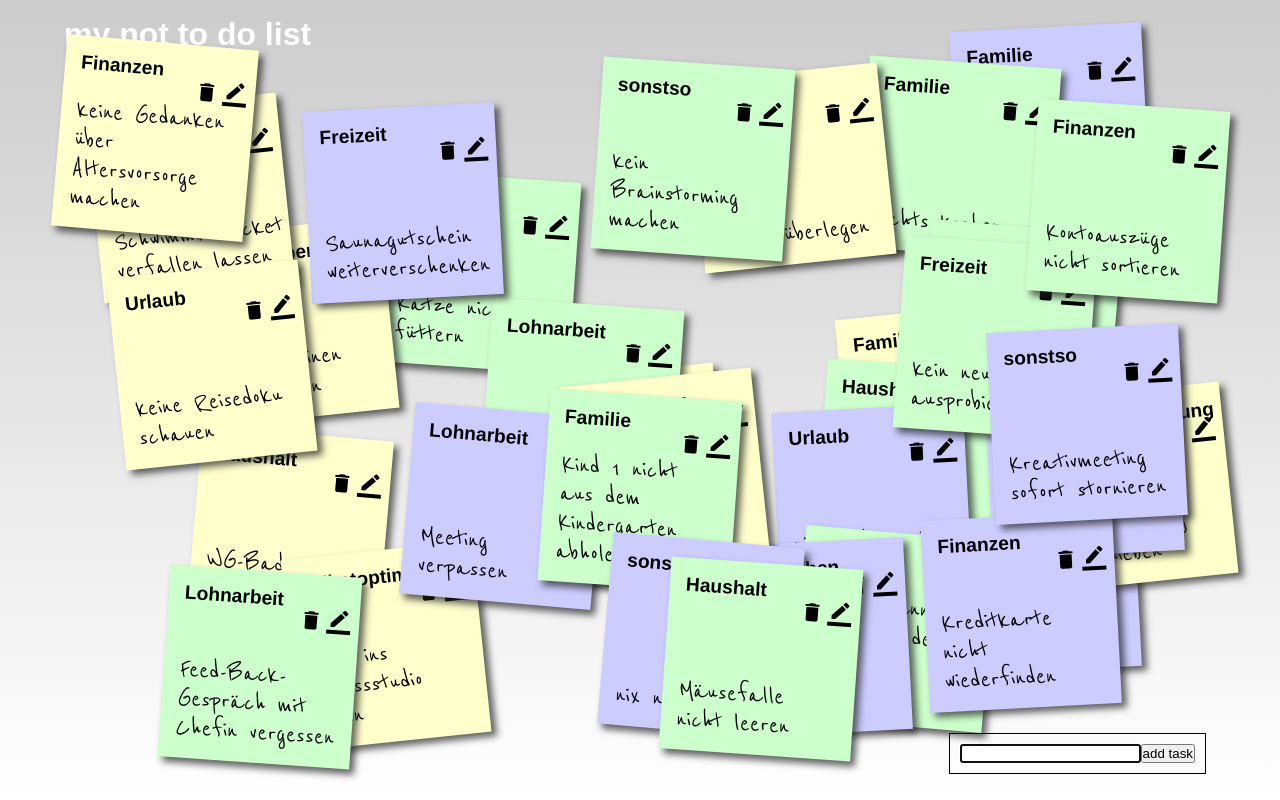
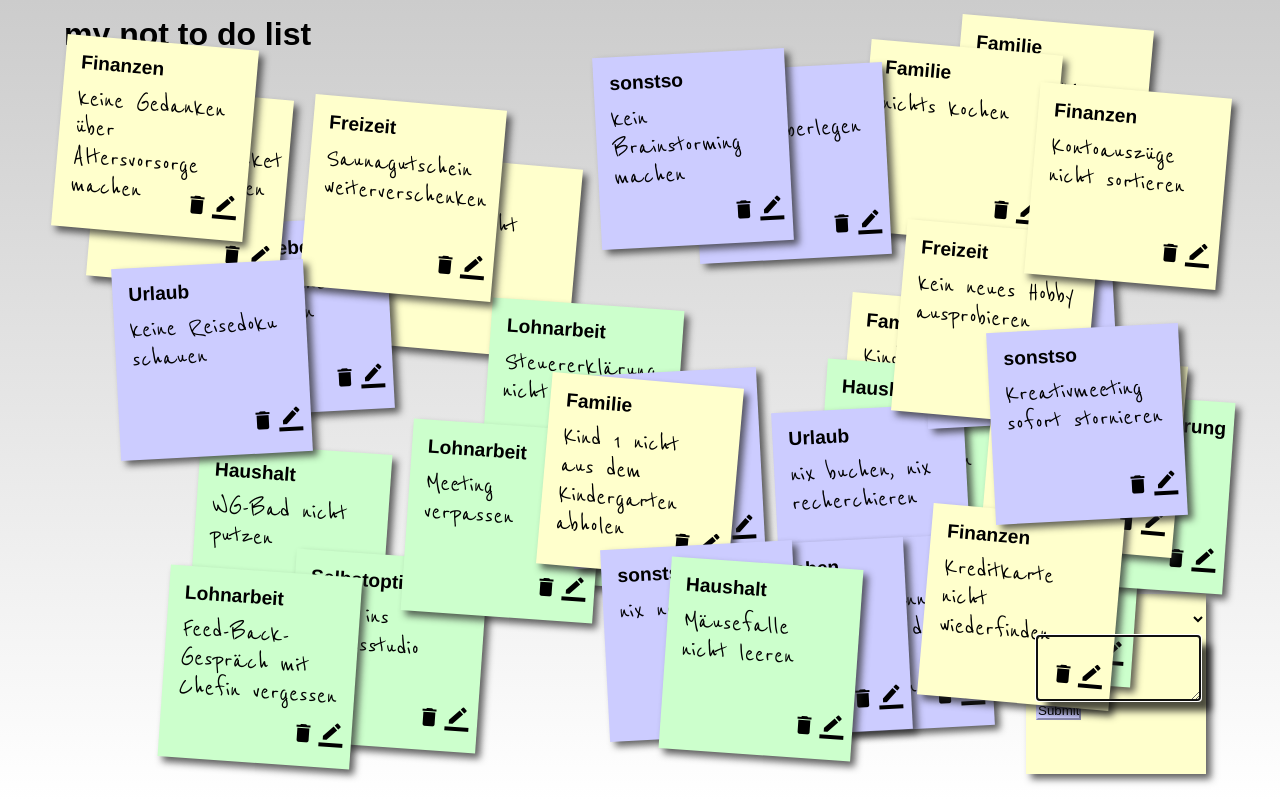
Before and after one commit to AnneQuinkenstein/list, a React (Create React App) app: page / in a window 1280 px wide. Built offline with nearby package versions, Linux system fonts and the light colour scheme.

Commit message:
changed add node

```diff
--- a/src/App.css
+++ b/src/App.css
@@ -1,111 +1,140 @@
-*{
-  margin:0;
-  padding:0;
+* {
+  margin: 0;
+  padding: 0;
 }
 
-body{
-  font-family:arial,sans-serif;
-  font-size:100%;
+body {
+  font-family: arial, sans-serif;
+  font-size: 100%;
+  background: -webkit-gradient(linear, left top, left bottom, from(#ccc), to(#fff));
   background: linear-gradient(#ccc, #fff);
-  color:#fff;
+  color: black;
   height: 100vh;
 }
 
-.tasksList{
-  overflow:hidden;
-  padding:3em;
+.title {
+  position: absolute;
+  top: 2vh;
+  left: 5vw;
 }
 
-.tasksList div{
-  position: absolute;
-  margin:1em;
-  float:left;
+.tasksList {
+  overflow: hidden;
+  padding: 3em;
 }
 
-.tasksList div h2{
-  font-size:120%;
-  font-weight:bold;
-  padding-bottom:10px;
+.tasksList .green a {
+  -o-transform: rotate(4deg);
+  -webkit-transform: rotate(4deg);
+  -moz-transform: rotate(4deg);
+  position: relative;
+  top: 5px;
+  background: #cfc;
 }
 
-.tasksList div p, .tasksList div p input{
-  font-family:"Reenie Beanie",arial,sans-serif;
-  font-size:180%;
+.tasksList .purple a {
+  -o-transform: rotate(-3deg);
+  -webkit-transform: rotate(-3deg);
+  -moz-transform: rotate(-3deg);
+  position: relative;
+  top: -5px;
+  background: #ccf;
 }
 
-.tasksList div a{
-  text-decoration:none;
-  color:#000;
-  background:#ffc;
-  display:flex;
-  flex-direction: column;
-  justify-content: space-evenly;
-  height:10em;
-  width:10em;
-  padding:1em;
-  -moz-box-shadow:5px 5px 7px rgba(33,33,33,1);
-  -webkit-box-shadow: 5px 5px 7px rgba(33,33,33,.7);
-  box-shadow: 5px 5px 7px rgba(33,33,33,.7);
-  -moz-transition:-moz-transform .15s linear;
-  -o-transition:-o-transform .15s linear;
-  -webkit-transition:-webkit-transform .15s linear;
+.tasksList .yellow a {
+  -o-transform: rotate(5deg);
+  -webkit-transform: rotate(5deg);
+  -moz-transform: rotate(5deg);
+  position: relative;
+  top: -10px;
 }
 
-.tasksList div a{
-  display: flex;
-  flex-direction: column;
-  justify-content: space-between;
-  -webkit-transform:rotate(-6deg);
-  -o-transform:rotate(-6deg);
-  -moz-transform:rotate(-6deg);
+.tasksList div {
+  position: absolute;
+  margin: 1em;
+  float: left;
 }
 
-.tasksList div:nth-child(even) a{
-  -o-transform:rotate(4deg);
-  -webkit-transform:rotate(4deg);
-  -moz-transform:rotate(4deg);
-  position:relative;
-  top:5px;
-  background:#cfc;
+.tasksList div a {
+  text-decoration: none;
+  color: #000;
+  background: #ffc;
+  display: -webkit-box;
+  display: -ms-flexbox;
+  display: flex;
+  -webkit-box-orient: vertical;
+  -webkit-box-direction: normal;
+      -ms-flex-direction: column;
+          flex-direction: column;
+  -webkit-box-pack: start;
+      -ms-flex-pack: start;
+          justify-content: flex-start;
+  height: 10em;
+  width: 10em;
+  padding: 1em;
+  -webkit-box-shadow: 5px 5px 7px rgba(33, 33, 33, 0.7);
+          box-shadow: 5px 5px 7px rgba(33, 33, 33, 0.7);
+  -webkit-transition: -webkit-transform 0.15s linear;
+  transition: -webkit-transform 0.15s linear;
+  transition: transform 0.15s linear;
+  transition: transform 0.15s linear, -webkit-transform 0.15s linear;
 }
 
-.tasksList div:nth-child(3n) a{
-  -o-transform:rotate(-3deg);
-  -webkit-transform:rotate(-3deg);
-  -moz-transform:rotate(-3deg);
-  position:relative;
-  top:-5px;
-  background:#ccf;
-}
-
-.tasksList div:nth-child(5n) a{
-  -o-transform:rotate(5deg);
-  -webkit-transform:rotate(5deg);
-  -moz-transform:rotate(5deg);
-  position:relative;
-  top:-10px;
-}
-
-.tasksList div a:active,.tasksList div a:focus{
-  -moz-box-shadow:10px 10px 7px rgba(0,0,0,.7);
-  -webkit-box-shadow: 10px 10px 7px rgba(0,0,0,.7);
-  box-shadow:10px 10px 7px rgba(0,0,0,.7);
+.tasksList div a:active {
+  -webkit-box-shadow: 10px 10px 7px rgba(0, 0, 0, 0.7);
+  box-shadow: 10px 10px 7px rgba(0, 0, 0, 0.7);
   -webkit-transform: scale(1.25);
   -moz-transform: scale(1.25);
   -o-transform: scale(1.25);
-  position:relative;
+  position: relative;
   z-index: 500;
   cursor: pointer;
 }
 
-.tasksList div a .button{
-  display: flex;
-  justify-content: flex-end;
-  width: 80%;
+.tasksList div a:focus {
+  -webkit-box-shadow: 10px 10px 7px rgba(0, 0, 0, 0.7);
+  box-shadow: 10px 10px 7px rgba(0, 0, 0, 0.7);
+  -webkit-transform: scale(1.25);
+  -moz-transform: scale(1.25);
+  -o-transform: scale(1.25);
+  position: relative;
+  z-index: 500;
+  cursor: pointer;
 }
 
+.tasksList div a h2 {
+  font-size: 120%;
+  font-weight: bold;
+  padding-bottom: 10px;
+}
 
-.tasksList div a button{
+.tasksList div a p {
+  font-family: "Reenie Beanie", arial, sans-serif;
+  font-size: 180%;
+}
+
+.tasksList div a textarea {
+  font-family: "Reenie Beanie", arial, sans-serif;
+  font-size: 100%;
+  position: absolute;
+  top: 25%;
+  width: 85%;
+  height: 70%;
+  background: transparent;
+}
+
+.tasksList div a .button {
+  display: -webkit-box;
+  display: -ms-flexbox;
+  display: flex;
+  -webkit-box-pack: end;
+      -ms-flex-pack: end;
+          justify-content: flex-end;
+  width: 80%;
+  bottom: 0;
+}
+
+.tasksList div a .button button {
   background-color: transparent;
   border-color: transparent;
 }
@@ -117,32 +146,93 @@ body{
 .singleTask-enter {
   opacity: 0;
 }
+
 .singleTask-enter-active {
   opacity: 1;
+  -webkit-transition: -webkit-transform 1000ms ease-in-out;
+  transition: -webkit-transform 1000ms ease-in-out;
   transition: transform 1000ms ease-in-out;
+  transition: transform 1000ms ease-in-out, -webkit-transform 1000ms ease-in-out;
 }
+
 .singleTask-exit {
   opacity: 1;
 }
+
 .singleTask-exit-active {
   opacity: 0;
+  -webkit-transition: -webkit-transform 1000ms ease-in;
+  transition: -webkit-transform 1000ms ease-in;
   transition: transform 1000ms ease-in;
+  transition: transform 1000ms ease-in, -webkit-transform 1000ms ease-in;
 }
-
-.title{
-  position: absolute;
-  top: 2vh;
-  left: 5vw;
-}
-
 
 .addTask {
   position: absolute;
   bottom: 2vh;
   right: 5vw;
   display: inline-block;
-  border: 0.02px solid black;
+  background: #ffc;
+  height: 10em;
+  width: 10em;
   margin: 10px;
   padding: 10px;
-  min-width: 200px;
+  -webkit-box-shadow: 5px 5px 7px rgba(33, 33, 33, 0.7);
+          box-shadow: 5px 5px 7px rgba(33, 33, 33, 0.7);
+  -webkit-transition: -webkit-transform 0.15s linear;
+  transition: -webkit-transform 0.15s linear;
+  transition: transform 0.15s linear;
+  transition: transform 0.15s linear, -webkit-transform 0.15s linear;
 }
+
+.addTask form select {
+  font-size: 100%;
+  font-weight: bold;
+  padding-bottom: 10px;
+  background: transparent;
+  border-color: transparent;
+  width: 107%;
+}
+
+.addTask form textarea {
+  text-decoration: none;
+  color: #000;
+  display: -webkit-box;
+  display: -ms-flexbox;
+  display: flex;
+  -webkit-box-orient: vertical;
+  -webkit-box-direction: normal;
+      -ms-flex-direction: column;
+          flex-direction: column;
+  -webkit-box-pack: start;
+      -ms-flex-pack: start;
+          justify-content: flex-start;
+  padding: 1em;
+  font-family: "Reenie Beanie", arial, sans-serif;
+  font-size: 100%;
+  width: 82%;
+  background: transparent;
+  border: 1px solid brown;
+}
+
+.addTask form textarea:active {
+  -webkit-box-shadow: 10px 10px 7px rgba(0, 0, 0, 0.7);
+  box-shadow: 10px 10px 7px rgba(0, 0, 0, 0.7);
+  position: relative;
+  z-index: 500;
+  cursor: pointer;
+}
+
+.addTask form textarea:focus {
+  -webkit-box-shadow: 10px 10px 7px rgba(0, 0, 0, 0.7);
+  box-shadow: 10px 10px 7px rgba(0, 0, 0, 0.7);
+  position: relative;
+  z-index: 500;
+  cursor: pointer;
+}
+
+.addTask form input {
+  background-color: #ccf;
+  border-color: #ccf;
+}
+/*# sourceMappingURL=App.css.map */
--- a/src/App.js
+++ b/src/App.js
@@ -1,11 +1,10 @@
-import React, { useEffect, useState } from 'react';
-import './App.css';
-import Task from './components/Task';
-import AddTask from './components/AddTask';
-import { v4 as uuidv4 } from 'uuid';
-import { CSSTransition, TransitionGroup } from 'react-transition-group';
+import React, { useEffect, useState } from "react";
+import "./App.css";
+import Task from "./components/Task";
+import AddTask from "./components/AddTask";
+import { v4 as uuidv4 } from "uuid";
+import { CSSTransition, TransitionGroup } from "react-transition-group";
 import data from "./components/data";
-
 
 const App = () => {
   const [tasks, setTasks] = useState(null);
@@ -19,38 +18,37 @@ const App = () => {
 
   useEffect(() => {
     setTasks(data);
-  });
+  }, []);
 
   //delete Task in <Task>
-  const handleClick = (id) => {
-    setTasks(tasks.filter(task => (task.id !== id)))
-  }
+  const handleDelete = (id) => {
+    setTasks(tasks.filter((task) => task.id !== id));
+  };
 
   //add Task in <AddTask>
-  const addTask = (name) => {
-    setTasks([...tasks, { id: uuidv4(), name: name }])
-  }
+  const addTask = (name, selection) => {
+    setTasks([...tasks, { id: uuidv4(), name: name, cathegory: selection }]);
+  };
 
   //edit Task in <Task>
   const editName = (name, index) => {
     tasks[index].name = name;
-    setTasks((prevState => [
-      ...prevState]))
-  }
+    setTasks((prevState) => [...prevState]);
+  };
+
+  const cathegories= tasks && tasks.map(task => task.cathegory)
+  const uniqueCathegories = [...new Set(cathegories)];
 
   return (
     <div className="App">
       <h1 className="title">my not to do list</h1>
-      <TransitionGroup className='tasksList'>
-        {tasks && tasks.map((task, index) =>
-          <CSSTransition
-            key={task.id}
-            timeout={1000}
-            classNames='singleTask'
-          >
+      <TransitionGroup className="tasksList">
+        {tasks &&
+          tasks.map((task, index) => (
+            <CSSTransition key={task.id} timeout={1000} classNames="singleTask">
               <Task
                 editName={editName}
-              handleClick={handleClick}
+                handleDelete={handleDelete}
                 taskName={task.name}
                 taskCathegory={task.cathegory}
                 key={task.id}
@@ -59,11 +57,11 @@ const App = () => {
                 listLength={tasks.length}
               />
             </CSSTransition>
-        )}
+          ))}
       </TransitionGroup>
-      <AddTask addTask={addTask} />
+      {uniqueCathegories && <AddTask addTask={addTask} uniqueCathegories={uniqueCathegories} />}
     </div>
   );
-}
+};
 
 export default App;
--- /dev/null
+++ b/src/App.scss
@@ -0,0 +1,190 @@
+* {
+  margin: 0;
+  padding: 0;
+}
+
+body {
+  font-family: arial, sans-serif;
+  font-size: 100%;
+  background: linear-gradient(#ccc, #fff);
+  color: black;
+  height: 100vh;
+}
+
+.title {
+  position: absolute;
+  top: 2vh;
+  left: 5vw;
+}
+
+.tasksList {
+  overflow: hidden;
+  padding: 3em;
+  .green a {
+    -o-transform: rotate(4deg);
+    -webkit-transform: rotate(4deg);
+    -moz-transform: rotate(4deg);
+    position: relative;
+    top: 5px;
+    background: #cfc;
+  }
+  .purple a {
+    -o-transform: rotate(-3deg);
+    -webkit-transform: rotate(-3deg);
+    -moz-transform: rotate(-3deg);
+    position: relative;
+    top: -5px;
+    background: #ccf;
+  }
+  .yellow a {
+    -o-transform: rotate(5deg);
+    -webkit-transform: rotate(5deg);
+    -moz-transform: rotate(5deg);
+    position: relative;
+    top: -10px;
+  }
+  div {
+    position: absolute;
+    margin: 1em;
+    float: left;
+    a {
+      text-decoration: none;
+      color: #000;
+      background: #ffc;
+      display: flex;
+      flex-direction: column;
+      justify-content: flex-start;
+      height: 10em;
+      width: 10em;
+      padding: 1em;
+      box-shadow: 5px 5px 7px rgba(33, 33, 33, 0.7);
+      transition: transform 0.15s linear;
+      &:active {
+        -moz-box-shadow: 10px 10px 7px rgba(0, 0, 0, 0.7);
+        -webkit-box-shadow: 10px 10px 7px rgba(0, 0, 0, 0.7);
+        box-shadow: 10px 10px 7px rgba(0, 0, 0, 0.7);
+        -webkit-transform: scale(1.25);
+        -moz-transform: scale(1.25);
+        -o-transform: scale(1.25);
+        position: relative;
+        z-index: 500;
+        cursor: pointer;
+      }
+      &:focus {
+        -moz-box-shadow: 10px 10px 7px rgba(0, 0, 0, 0.7);
+        -webkit-box-shadow: 10px 10px 7px rgba(0, 0, 0, 0.7);
+        box-shadow: 10px 10px 7px rgba(0, 0, 0, 0.7);
+        -webkit-transform: scale(1.25);
+        -moz-transform: scale(1.25);
+        -o-transform: scale(1.25);
+        position: relative;
+        z-index: 500;
+        cursor: pointer;
+      }
+      h2 {
+        font-size: 120%;
+        font-weight: bold;
+        padding-bottom: 10px;
+      }
+      p {
+        font-family: "Reenie Beanie", arial, sans-serif;
+        font-size: 180%;
+      }
+      textarea {
+        font-family: "Reenie Beanie", arial, sans-serif;
+        font-size: 100%;
+        position: absolute;
+        top: 25%;
+        width: 85%;
+        height: 70%;
+        background: transparent;
+      }
+      .button {
+        display: flex;
+        justify-content: flex-end;
+        width: 80%;
+        bottom: 0;
+        button {
+          background-color: transparent;
+          border-color: transparent;
+        }
+      }
+    }
+  }
+}
+
+.hidden {
+  display: none;
+}
+
+.singleTask-enter {
+  opacity: 0;
+}
+.singleTask-enter-active {
+  opacity: 1;
+  transition: transform 1000ms ease-in-out;
+}
+.singleTask-exit {
+  opacity: 1;
+}
+.singleTask-exit-active {
+  opacity: 0;
+  transition: transform 1000ms ease-in;
+}
+
+.addTask {
+  position: absolute;
+  bottom: 2vh;
+  right: 5vw;
+  display: inline-block;
+  background: #ffc;
+  height: 10em;
+  width: 10em;
+  margin: 10px;
+  padding: 10px;
+  box-shadow: 5px 5px 7px rgba(33, 33, 33, 0.7);
+  transition: transform 0.15s linear;
+  form {
+    select {
+      font-size: 100%;
+      font-weight: bold;
+      padding-bottom: 10px;
+      background: transparent;
+      border-color: transparent;
+      width: 107%;
+    }
+    textarea {
+      text-decoration: none;
+      color: #000;
+      display: flex;
+      flex-direction: column;
+      justify-content: flex-start;
+      padding: 1em;
+      font-family: "Reenie Beanie", arial, sans-serif;
+      font-size: 100%;
+      width: 82%;
+      background: transparent;
+      border: 1px solid brown;
+      &:active {
+        -moz-box-shadow: 10px 10px 7px rgba(0, 0, 0, 0.7);
+        -webkit-box-shadow: 10px 10px 7px rgba(0, 0, 0, 0.7);
+        box-shadow: 10px 10px 7px rgba(0, 0, 0, 0.7);
+        position: relative;
+        z-index: 500;
+        cursor: pointer;
+      }
+      &:focus {
+        -moz-box-shadow: 10px 10px 7px rgba(0, 0, 0, 0.7);
+        -webkit-box-shadow: 10px 10px 7px rgba(0, 0, 0, 0.7);
+        box-shadow: 10px 10px 7px rgba(0, 0, 0, 0.7);
+        position: relative;
+        z-index: 500;
+        cursor: pointer;
+      }
+    }
+    input {
+      background-color: #ccf;
+      border-color: #ccf;
+    }
+  }
+}
--- a/src/components/AddTask.js
+++ b/src/components/AddTask.js
@@ -1,24 +1,47 @@
-import React, { useState } from 'react';
+import React, { useState } from "react";
 
-const AddTask = ({ addTask }) => {
+const AddTask = ({ addTask, uniqueCathegories }) => {
 
-    const [name, setName]= useState('')
+  const [name, setName] = useState("");
+  const [selection, setSelection] = useState("");
 
-    const handleChange = (e) => {
-        setName(e.target.value);
-    }
+  const handleChange = (e) => {
+    setName(e.target.value);
+  };
 
-    const handleSubmit = (name) => {
-        addTask(name);
-        setName(' ');
-    }
+  const handleSubmit = (event) => {
+    addTask(name, selection);
+    setName(" ");
+    event.preventDefault();
+  };
 
-    return(
-        <div className='addTask'>
-            <input onChange={handleChange} value={name} type='text' autoFocus></input>
-            <button onClick={() => handleSubmit(name)}>add task</button>
-        </div>
-    )
-}
+  const handleChoice = (event) => {
+    setSelection(event.target.value);
+  };
 
-export default AddTask
+  return (
+    <div className="addTask">
+      <form onSubmit={handleSubmit}>
+        <select
+          className="Dropdownlist"
+          onChange={handleChoice}
+          id="cathegory"
+          name="cathegory"
+        >
+          {uniqueCathegories &&
+            uniqueCathegories.map((cat) => <option value={cat}>{cat}</option>)}
+        </select>
+        <textarea
+          id="NotToDo"
+          onChange={handleChange}
+          value={name}
+          type="text"
+          autoFocus
+        />
+        <input type="submit" value="Submit" />
+      </form>
+    </div>
+  );
+};
+
+export default AddTask;
--- a/src/components/Task.js
+++ b/src/components/Task.js
@@ -1,26 +1,33 @@
-import React, { useState, useEffect } from 'react';
+import React, { useState, useEffect } from "react";
 
-const Task = ({ taskName, taskCathegory, taskId, editName, handleClick, index, listLength }) => {
+const Task = ({
+  taskName,
+  taskCathegory,
+  taskId,
+  editName,
+  handleDelete,
+  index,
+  listLength,
+}) => {
   const [task, setTask] = useState(taskName);
   const [hidden, setHidden] = useState(false);
   const [num, setNum] = useState(listLength);
   const [style, setStyle] = useState({
     zIndex: index,
-        top: '',
-        left: '',
+    top: "",
+    left: "",
   });
-
 
   const handleEdit = (task, index) => {
     if (hidden === true) {
       editName(task, index);
     }
-        setHidden(!hidden)
-    }
+    setHidden(!hidden);
+  };
 
   const handleChange = (e) => {
     setTask(e.target.value);
-    }
+  };
 
   useEffect(() => {
     const randNum = Math.random() * 70;
@@ -29,33 +36,81 @@ const Task = ({ taskName, taskCathegory, taskId, editName, handleClick, index, l
       zIndex: index,
       top: `${randNum}%`,
       left: `${randNum2}%`,
-        })
-    }, [])
+    });
+  }, []);
 
   const handleIndex = (e) => {
     setStyle({
       zIndex: num,
-            top: 'style[top]',
-            left: 'style[left]',
-        })
-        setNum(num + num)
+      top: "style[top]",
+      left: "style[left]",
+    });
+    setNum(num + num);
     e.preventDefault();
+  };
+
+  const renderColor = (Cat) => {
+    switch (Cat) {
+      case "Familie":
+        return "yellow";
+      case "Haushalt":
+        return "green";
+      case "Urlaub":
+        return "purple";
+      case "Selbstoptimierung":
+        return "green";
+      case "Lohnarbeit":
+        return "green";
+      case "Liebesleben":
+        return "purple";
+      case "Freizeit":
+        return "yellow";
+      case "Finanzen":
+        return "yellow";
+      case "sonstso":
+        return "purple";
+      default:
+        return "yellow";
     }
-
+  };
 
   return (
-        <div onClick={handleIndex} style={style}>
+    <div
+      onClick={handleIndex}
+      style={style}
+      className={renderColor(taskCathegory)}
+    >
       <a href={taskId}>
         <h2>{taskCathegory}</h2>
-                <p className={hidden ? 'hidden' : 'visible'}>{taskName}</p>
-                <p className={hidden ? 'visible' : 'hidden'} > <input onChange={handleChange} type="text" name="task" value={task}></input></p>
-                <div className='button'>
-                    <button className="deleteButton" onClick={() => handleClick(taskId)}><i class="material-icons">delete</i></button>
-                    <button className="editButton" onClick={() => handleEdit(task, index)}>{hidden ? <i class="material-icons">check_circle</i> : <i class="material-icons">border_color</i>} </button>
+        <p className={hidden ? "hidden" : "visible"}>{taskName}</p>
+        <p className={hidden ? "visible" : "hidden"}>
+          {" "}
+          <textarea
+            onChange={handleChange}
+            type="text"
+            name="task"
+            value={task}
+            className="editTask"
+          ></textarea >
+        </p>
+        <div className="button">
+          <button className="deleteButton" onClick={() => handleDelete(taskId)}>
+            <i class="material-icons">delete</i>
+          </button>
+          <button
+            className="editButton"
+            onClick={() => handleEdit(task, index)}
+          >
+            {hidden ? (
+              <i class="material-icons">check_circle</i>
+            ) : (
+              <i class="material-icons">border_color</i>
+            )}{" "}
+          </button>
         </div>
       </a>
     </div>
-    )
-}
+  );
+};
 
 export default Task;
```
Also changed, not shown: 1 other file (tests, documents, lock files or other folders). Lines whose indentation alone changed are shown as unchanged.
